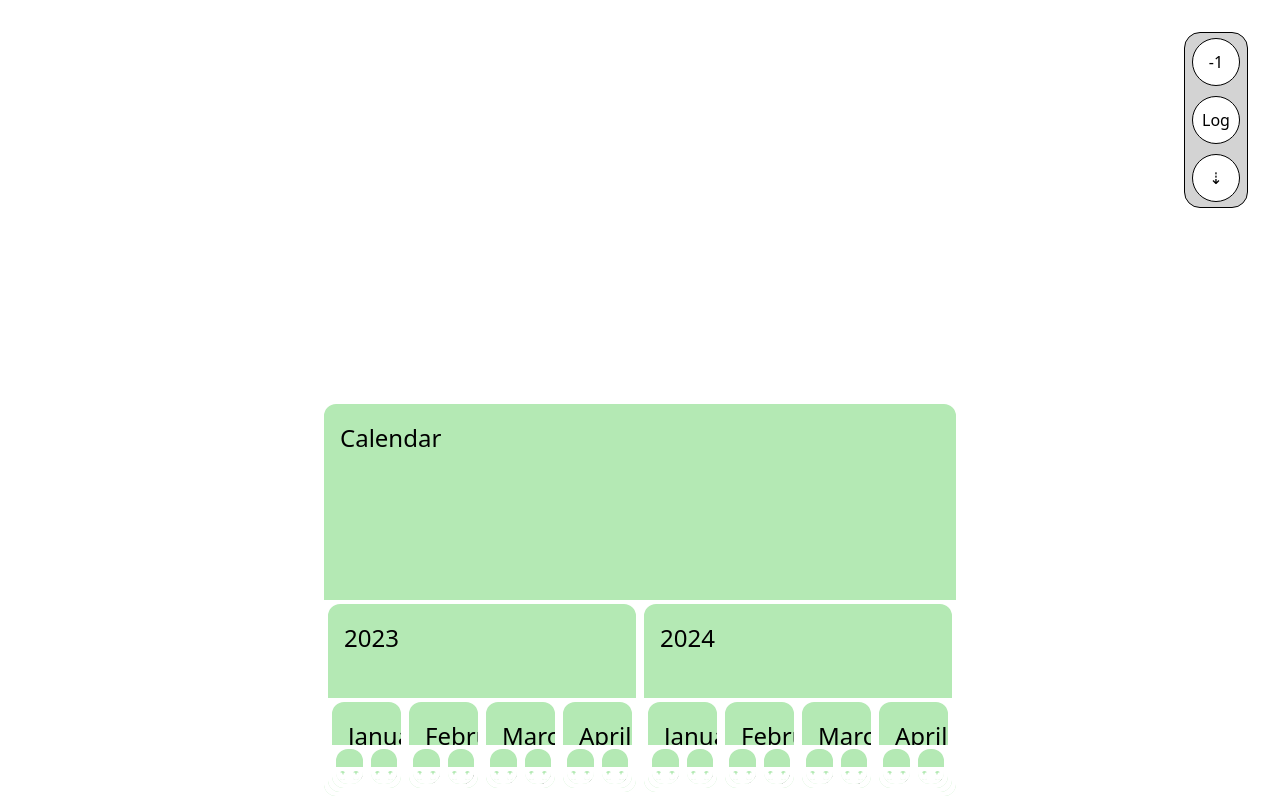
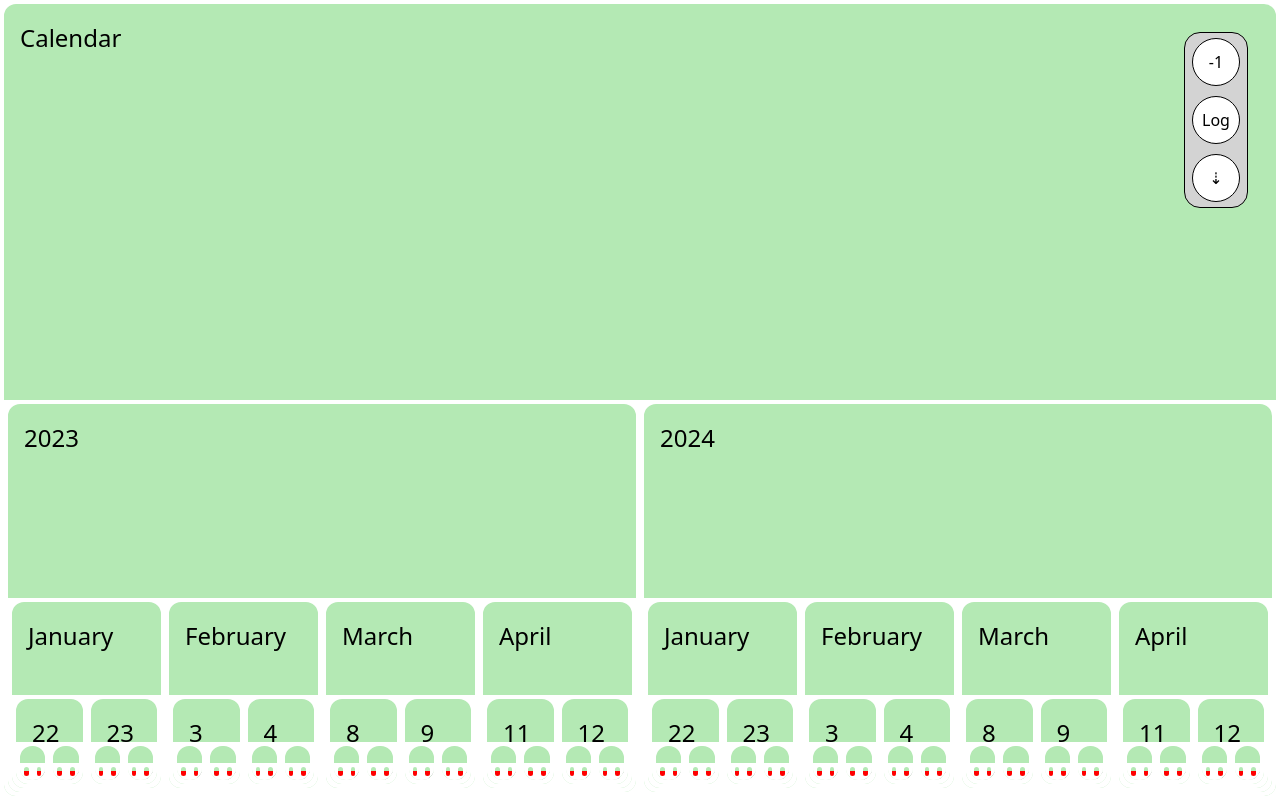
Before and after one commit to RandonSRProctor/nested-data-ui, a React (Create React App) app: page / in a window 1280 px wide. Built offline with nearby package versions, Linux system fonts and the light colour scheme; the HTML template or start-up script is replaced by a standard one.

Commit message:
Got rid of 'first' abstraction.  Not really needed after I start using container queries.

```diff
--- a/src/NodeCard/Card.css
+++ b/src/NodeCard/Card.css
@@ -11,14 +11,6 @@
   transition-timing-function: cubic-bezier(0.1, 1, 0.5, 1);
   height: 100%;
   /* width: 25%; <-- Set dynamically in NodeCard.tsx */
-  border-width: 0.25rem;
-  border-color: white;
-}
-
-.Card--undecided--first {
-  transition-timing-function: cubic-bezier(0.1, 1, 0.75, 1);
-  height: 50vh;
-  width: 50%;
   border-width: 0.25rem;
   border-color: white;
 }
--- a/src/NodeCard/NodeCard.tsx
+++ b/src/NodeCard/NodeCard.tsx
@@ -48,10 +48,7 @@ export function NodeCard({
   const isFocused = cardClassName === 'Card--focused';
 
   function focusOnCard(event: React.MouseEvent<HTMLDivElement, MouseEvent>) {
-    if (
-      cardClassName === 'Card--undecided' ||
-      cardClassName === 'Card--undecided--first'
-    ) {
+    if (cardClassName === 'Card--undecided') {
       event.stopPropagation();
       setDepthOfFocus(thisCardDepth);
       setSelectedNodePath([...breadcrumbs]);
--- a/src/NodeCard/utils/deriveClassName.ts
+++ b/src/NodeCard/utils/deriveClassName.ts
@@ -13,10 +13,8 @@ export function deriveClassName(
       return 'Card--selected';
     case thisCardDepth === depthOfFocus:
       return 'Card--focused';
-    case thisCardDepth !== 0:
+    case thisCardDepth >= 0:
       return 'Card--undecided';
-    case thisCardDepth === 0:
-      return 'Card--undecided--first';
     default:
       break;
   }
```
Also changed, not shown: 1 other file (tests, documents, lock files or other folders).
